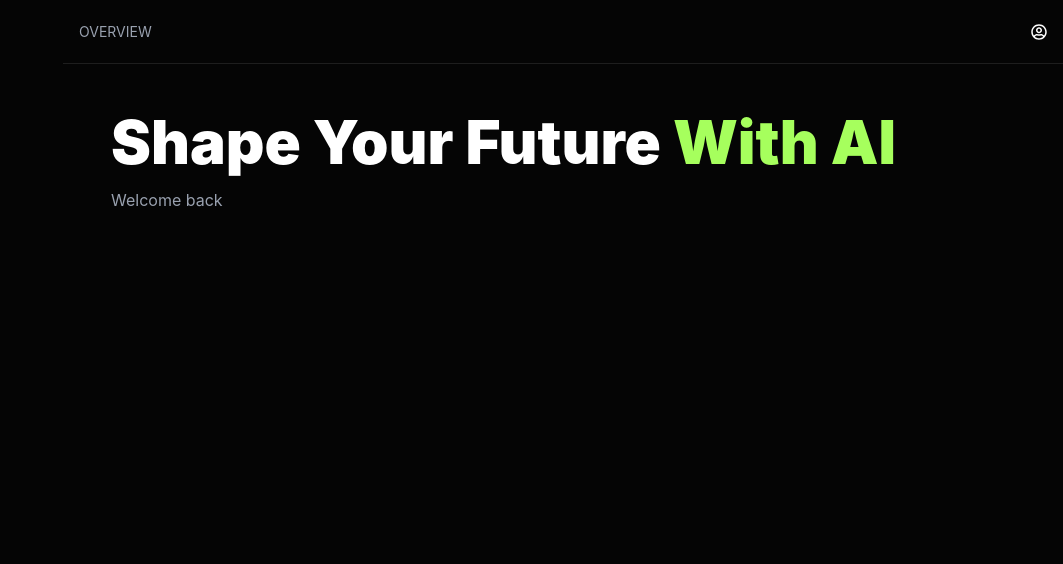
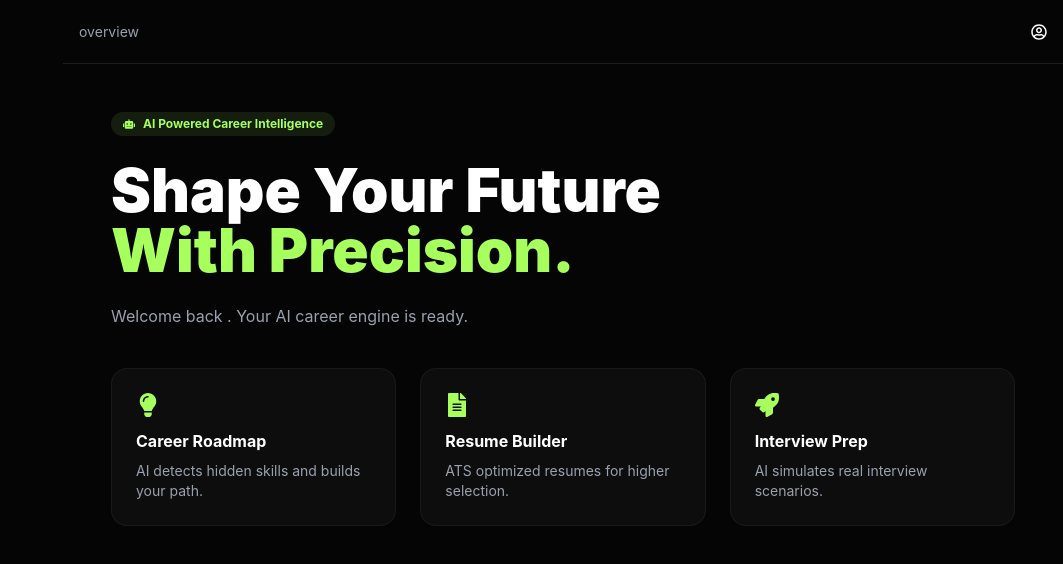
Before and after one commit to Prince875799/AI_Career_frontend, a React app: page /combinedashboard in a window 1280 px wide. Shown: the top 564 px of the page, without its empty margins (217-1280 px from the left). Built offline with nearby package versions, Linux system fonts and the light colour scheme; no server answers; the HTML template or start-up script is replaced by a standard one.

Commit message:
fixed frontend combinedashboard

```diff
--- a/src/pages/CombineDashboard.jsx
+++ b/src/pages/CombineDashboard.jsx
@@ -28,7 +28,7 @@ const CombineDashboard = () => {
   const { serverUrl } = useContext(authDataContext);
 
   const [activeTab, setActiveTab] = useState("overview");
-  const [isSidebarOpen, setIsSidebarOpen] = useState(false); // ✅ mobile default false
+  const [isSidebarOpen, setIsSidebarOpen] = useState(false);
 
   const navigate = useNavigate();
 
@@ -40,7 +40,7 @@ const CombineDashboard = () => {
       getCurrentUser();
       navigate("/login");
     } catch (error) {
-      console.log("Logout Error:", error);
+      console.log(error);
     }
   };
 
@@ -51,14 +51,61 @@ const CombineDashboard = () => {
     { id: "interview", name: "Mock Interview", icon: <FaUserTie /> },
   ];
 
+  // ================= DASHBOARD HERO (RESTORED FULL VERSION) =================
   const DashboardHero = () => (
-    <div className="p-6 md:p-12 max-w-6xl mx-auto">
-      <h2 className="text-3xl md:text-6xl font-black text-white">
-        Shape Your Future <span className="text-[#A6FF5D]">With AI</span>
-      </h2>
-      <p className="text-gray-400 mt-4">
-        Welcome back {userData?.name}
-      </p>
+    <div className="p-6 md:p-12 max-w-6xl mx-auto text-left">
+
+      <div className="space-y-6">
+
+        <div className="inline-flex items-center gap-2 px-3 py-1 rounded-full bg-[#A6FF5D]/10 text-[#A6FF5D] text-xs font-bold">
+          <FaRobot /> AI Powered Career Intelligence
+        </div>
+
+        <h2 className="text-4xl md:text-6xl font-black text-white">
+          Shape Your Future <br />
+          <span className="text-[#A6FF5D]">With Precision.</span>
+        </h2>
+
+        <p className="text-gray-400 max-w-2xl">
+          Welcome back <span className="text-white">{userData?.name}</span>.
+          Your AI career engine is ready.
+        </p>
+
+        {/* ================= CARDS RESTORED ================= */}
+        <div className="grid grid-cols-1 md:grid-cols-3 gap-6 mt-10">
+
+          {[
+            {
+              title: "Career Roadmap",
+              desc: "AI detects hidden skills and builds your path.",
+              icon: <FaLightbulb className="text-[#A6FF5D]" />
+            },
+            {
+              title: "Resume Builder",
+              desc: "ATS optimized resumes for higher selection.",
+              icon: <FaFileAlt className="text-[#A6FF5D]" />
+            },
+            {
+              title: "Interview Prep",
+              desc: "AI simulates real interview scenarios.",
+              icon: <FaRocket className="text-[#A6FF5D]" />
+            }
+          ].map((item, i) => (
+            <motion.div
+              key={i}
+              initial={{ opacity: 0, y: 10 }}
+              animate={{ opacity: 1, y: 0 }}
+              className="p-6 rounded-2xl bg-[#0D0D0D] border border-white/5"
+            >
+              <div className="text-2xl mb-3">{item.icon}</div>
+              <h3 className="text-white font-bold mb-2">{item.title}</h3>
+              <p className="text-gray-400 text-sm">{item.desc}</p>
+            </motion.div>
+          ))}
+
+        </div>
+
+      </div>
     </div>
   );
 
@@ -78,63 +125,38 @@ const CombineDashboard = () => {
   return (
     <div className="flex h-screen bg-[#050505] text-white overflow-hidden">
 
-      {/* ================= MOBILE OVERLAY ================= */}
+      {/* OVERLAY */}
       {isSidebarOpen && (
         <div
+          className="fixed inset-0 bg-black/60 z-40 md:hidden"
           onClick={() => setIsSidebarOpen(false)}
-          className="fixed inset-0 bg-black/60 z-40 md:hidden"
         />
       )}
 
-      {/* ================= SIDEBAR ================= */}
+      {/* SIDEBAR */}
       <motion.aside
-        initial={false}
-        animate={{
-          x: isSidebarOpen ? 0 : -300
-        }}
-        className="
-          fixed md:relative top-0 left-0
-          h-full w-[280px]
-          bg-[#0A0A0A]
-          border-r border-white/5
-          z-50 md:z-0
-          md:translate-x-0
-          flex flex-col
-        "
+        animate={{ x: isSidebarOpen ? 0 : -300 }}
+        className="fixed md:relative top-0 left-0 w-[280px] h-full bg-[#0A0A0A] border-r border-white/5 z-50 md:translate-x-0"
       >
 
-        {/* Close button (mobile) */}
-        <div className="md:hidden flex justify-end p-4">
-          <button
-            onClick={() => setIsSidebarOpen(false)}
-            className="text-white text-xl"
-          >
-            ✕
-          </button>
-        </div>
-
-        {/* Logo */}
         <div className="p-5 flex justify-between items-center">
-          <h1 className="font-bold text-white text-lg">
-            AI CAREER
-          </h1>
+          <h1 className="font-bold">AI CAREER</h1>
 
           <button
-            className="text-white md:hidden"
+            className="md:hidden"
             onClick={() => setIsSidebarOpen(false)}
           >
             ✕
           </button>
         </div>
 
-        {/* Menu */}
-        <nav className="flex-1 px-3 space-y-2">
+        <nav className="px-3 space-y-2">
           {menuItems.map((item) => (
             <button
               key={item.id}
               onClick={() => {
                 setActiveTab(item.id);
-                setIsSidebarOpen(false); // auto close mobile
+                setIsSidebarOpen(false);
               }}
               className={`w-full flex items-center gap-3 px-4 py-3 rounded-xl ${
                 activeTab === item.id
@@ -143,12 +165,11 @@ const CombineDashboard = () => {
               }`}
             >
               {item.icon}
-              <span>{item.name}</span>
+              {item.name}
             </button>
           ))}
         </nav>
 
-        {/* Logout */}
         <div className="p-4 border-t border-white/10">
           <button
             onClick={handleLogout}
@@ -157,30 +178,28 @@ const CombineDashboard = () => {
             <FaSignOutAlt /> Logout
           </button>
         </div>
+
       </motion.aside>
 
-      {/* ================= MAIN ================= */}
+      {/* MAIN */}
       <div className="flex-1 flex flex-col">
 
         {/* HEADER */}
         <header className="h-16 flex items-center justify-between px-4 border-b border-white/10">
 
-          {/* Hamburger */}
           <button
+            className="md:hidden text-xl"
             onClick={() => setIsSidebarOpen(true)}
-            className="md:hidden text-xl"
           >
             <FaBars />
           </button>
 
-          <h2 className="text-gray-400 text-sm uppercase">
+          <h2 className="text-sm text-gray-400">
             {activeTab}
           </h2>
 
           <div className="flex items-center gap-2">
-            <div className="text-sm hidden sm:block">
-              {userData?.name}
-            </div>
+            <span className="hidden sm:block">{userData?.name}</span>
             <FaRegUserCircle />
           </div>
 
@@ -194,7 +213,6 @@ const CombineDashboard = () => {
               initial={{ opacity: 0, x: 10 }}
               animate={{ opacity: 1, x: 0 }}
               exit={{ opacity: 0, x: -10 }}
-              className="h-full"
             >
               {renderContent()}
             </motion.div>
@@ -202,6 +220,7 @@ const CombineDashboard = () => {
         </main>
 
       </div>
+
     </div>
   );
 };
```
